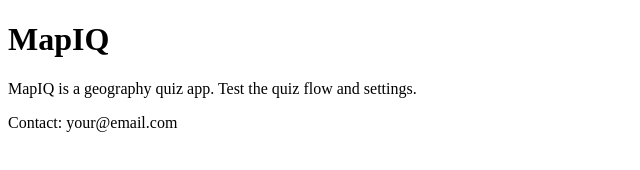
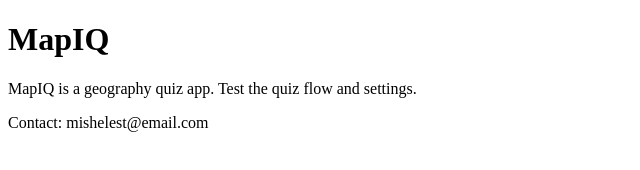
Before and after one commit to Draconify/mapiq-app, a plain HTML site: page index.html in a window 1280 px wide. Shown: the full height of the page, 0-640 px from the left. Drawn offline with Linux system fonts and the light colour scheme.

Commit message:
Update contact email in index.html

```diff
--- a/index.html
+++ b/index.html
@@ -4,6 +4,6 @@
 <body>
   <h1>MapIQ</h1>
   <p>MapIQ is a geography quiz app. Test the quiz flow and settings.</p>
-  <p>Contact: your@email.com</p>
+  <p>Contact: mishelest@email.com</p>
 </body>
 </html>
```
